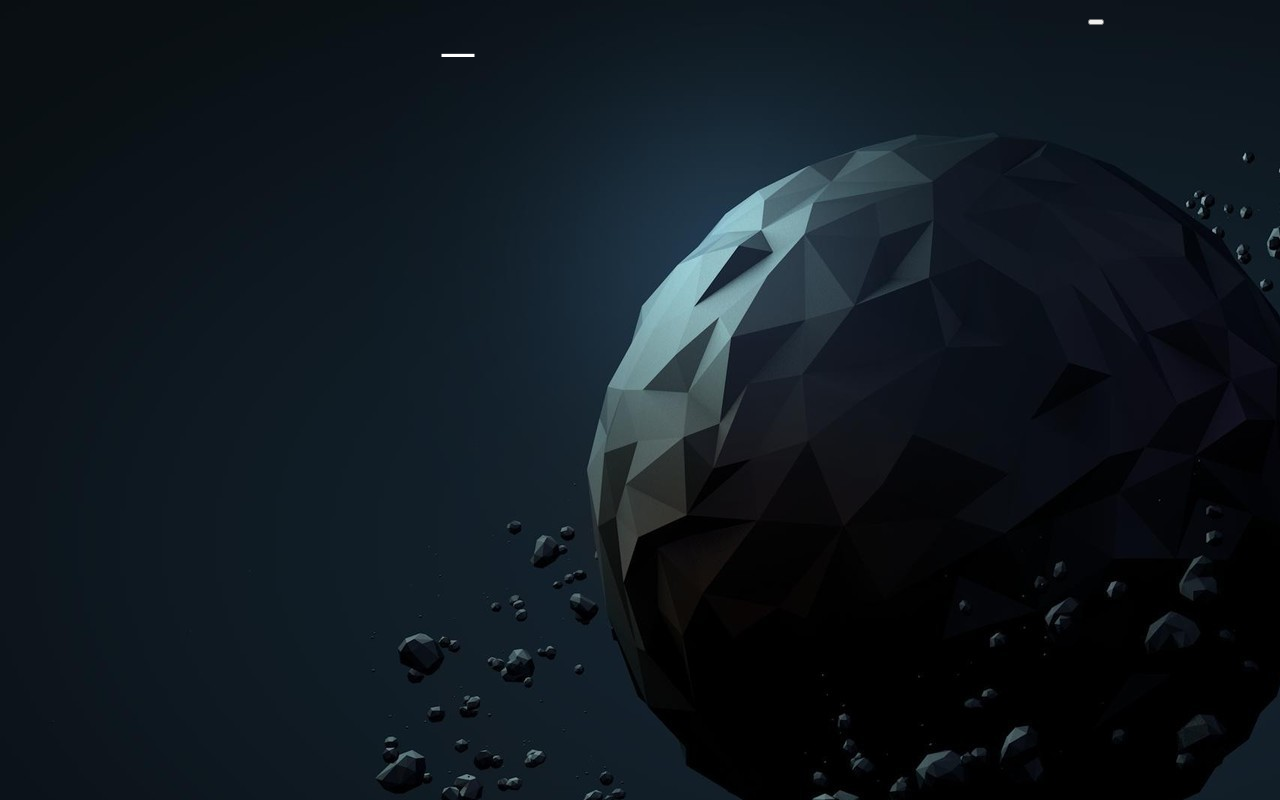
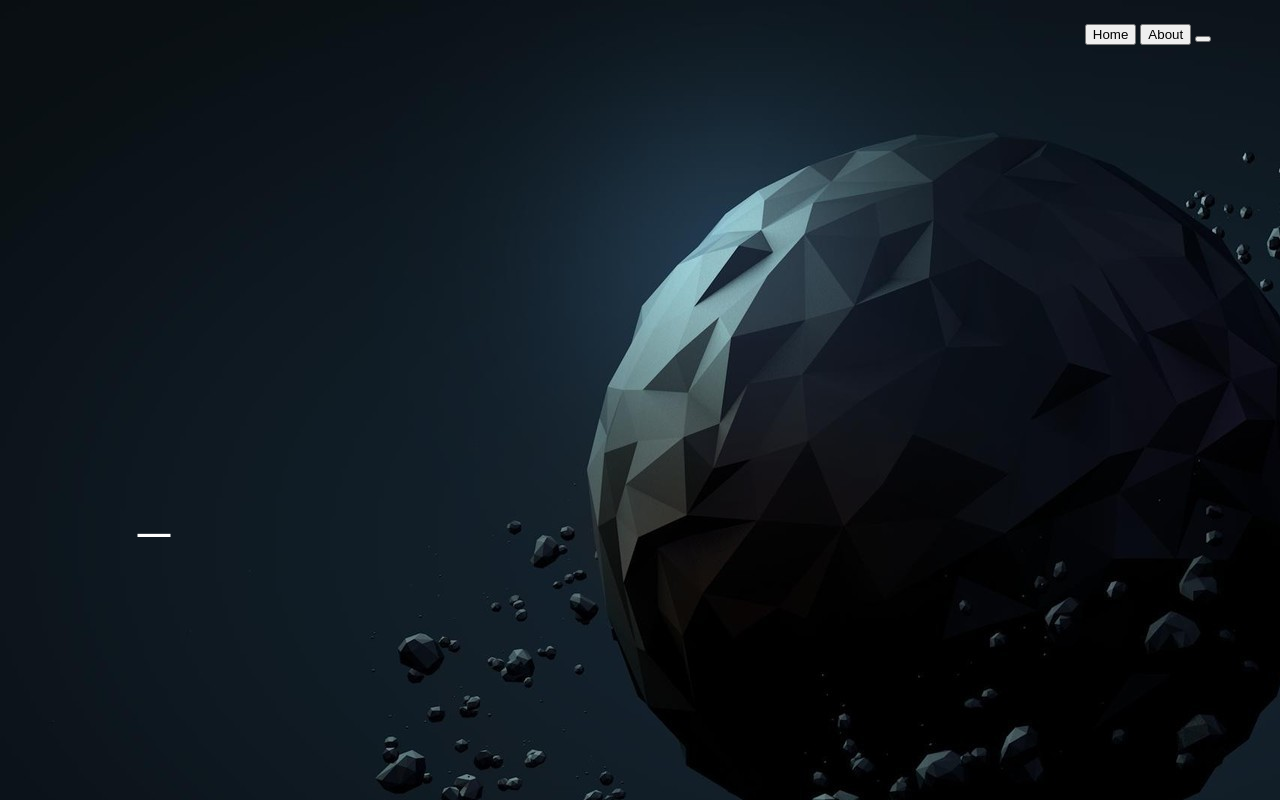
Before and after one commit to NichFalchFootch/NichFalchFootch.github.io, a plain HTML site: page Home.html in a window 1280 px wide. Drawn offline with Linux system fonts and the light colour scheme; a web font is replaced by a local one.

Commit message:
mainPage

```diff
--- a/Home.html
+++ b/Home.html
@@ -11,13 +11,10 @@
             background-repeat: no-repeat;
         }
         .main-text{
-            width: 30%;
+            top: 40%;
+            width: 25%;
             float: right;
             text-align: center;
-        }
-        .second-text{
-            width: 70%;
-            float: left;
         }
     </style>
 
@@ -28,7 +25,11 @@
             <div class='console-container'><span id='text'></span><div class='console-underscore' id='console'>&#95;</div></div>
         </div>
         <div class="main-text" style=" float: right;">
-            <button></button>
+            <ul>
+                <button>Home</button>
+                <button>About</button>
+                <button></button>
+            </ul>
         </div>
     </div>
 </body>
@@ -43,14 +44,13 @@
         float: left;
         font-family:Khula;
         font-size:4em;
-        text-align:center;
         height:200px;
         display:block;
         position:absolute;
         color:white;
-        top:0;
+        top:60%;
         bottom:0;
-        left:0;
+        left:10%;
         right:0;
     }
     .console-underscore {
```
